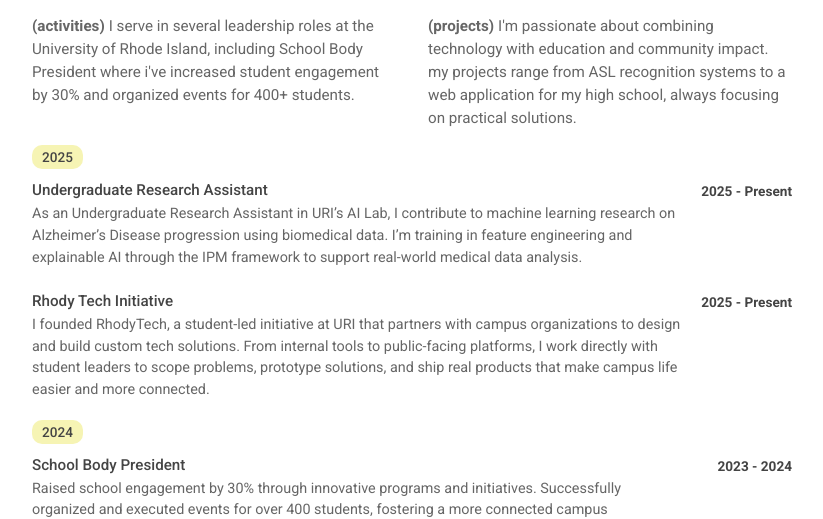
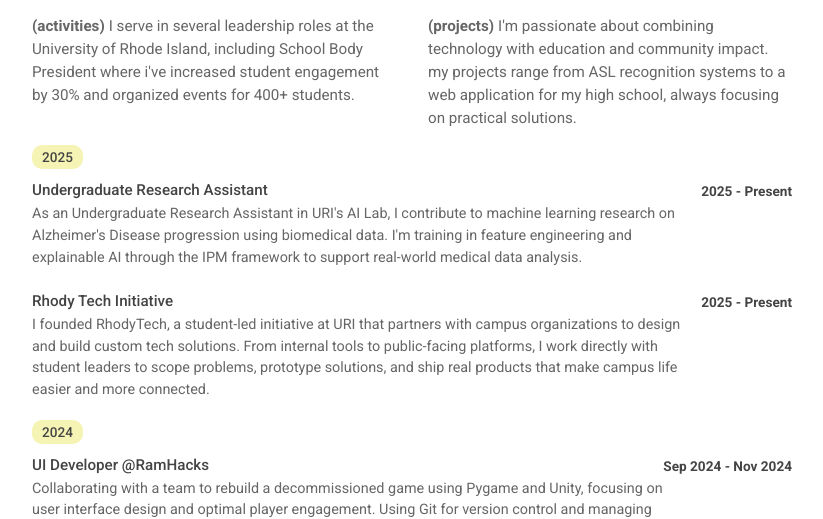
Before and after one commit to Marooncoloredchair/Marooncoloredchair.github.io, a plain HTML site: page pages/university.html in a window 1280 px wide. Shown: the part 283-802 px from the top of the page, without its empty margins (248-1071 px from the left). Drawn offline with Linux system fonts and the light colour scheme.

```diff
--- a/pages/university.html
+++ b/pages/university.html
@@ -37,7 +37,7 @@
                     <div class="job">
                         <h3>Undergraduate Research Assistant</h3>
                         <span class="period">2025 - Present</span>
-                        <p>As an Undergraduate Research Assistant in URI’s AI Lab, I contribute to machine learning research on Alzheimer’s Disease progression using biomedical data. I’m training in feature engineering and explainable AI through the IPM framework to support real-world medical data analysis.</p>
+                        <p>As an Undergraduate Research Assistant in URI's AI Lab, I contribute to machine learning research on Alzheimer's Disease progression using biomedical data. I'm training in feature engineering and explainable AI through the IPM framework to support real-world medical data analysis.</p>
                     </div>
 
                     <div class="job">
@@ -49,6 +49,13 @@
 
                 <div class="year-block">
                     <span class="year">2024</span>
+
+                    <div class="job">
+                        <h3>UI Developer @RamHacks</h3>
+                        <span class="period">Sep 2024 - Nov 2024</span>
+                        <p>Collaborating with a team to rebuild a decommissioned game using Pygame and Unity, focusing on user interface design and optimal player engagement. Using Git for version control and managing code reviews, branches, and pull requests.</p>
+                    </div>
+
                     <div class="job">
                         <h3>School Body President</h3>
                         <span class="period">2023 - 2024</span>
```
Also changed, not shown: pages/experience.html (+0 -5 lines).
